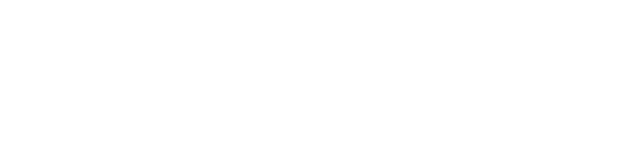
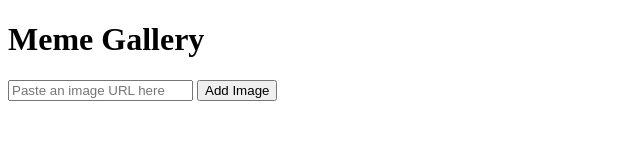
Before and after one commit to hollyphung95/meme-gallery, a website: page index.html in a window 1280 px wide. Shown: the whole page, without its empty margins (0-640 px from the left). Drawn offline with Linux system fonts and the light colour scheme.

Commit message:
Completed "The Document Body"

```diff
--- a/index.html
+++ b/index.html
@@ -6,5 +6,11 @@
     <link rel="stylesheet" href="styles.css">
   </head>
   <body>
+    <header>
+      <h1>Meme Gallery</h1>
+      <input type="url" placeholder="Paste an image URL here">
+      <button>Add Image</button>
+    </header>
+    <main></main>
   </body>
 </html>
```
